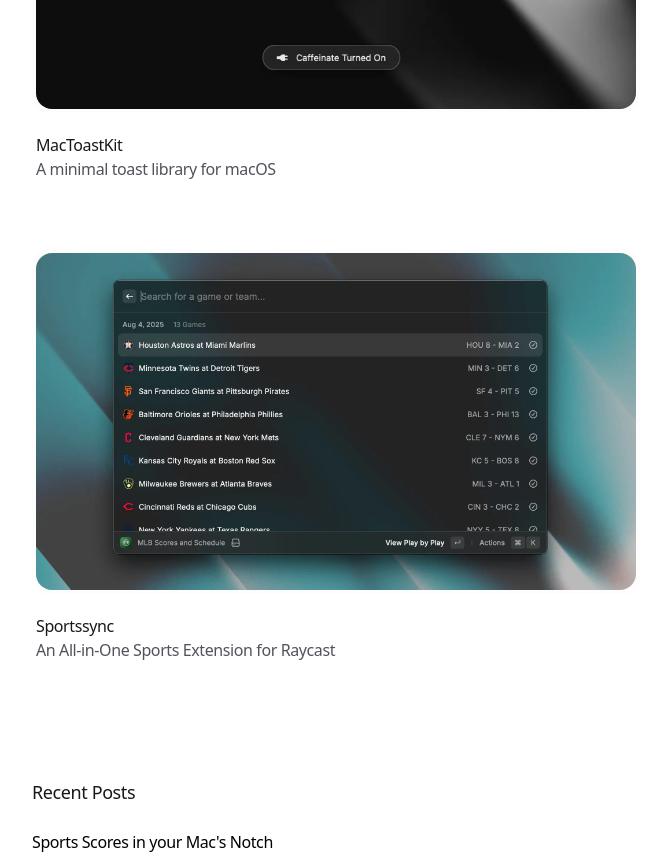
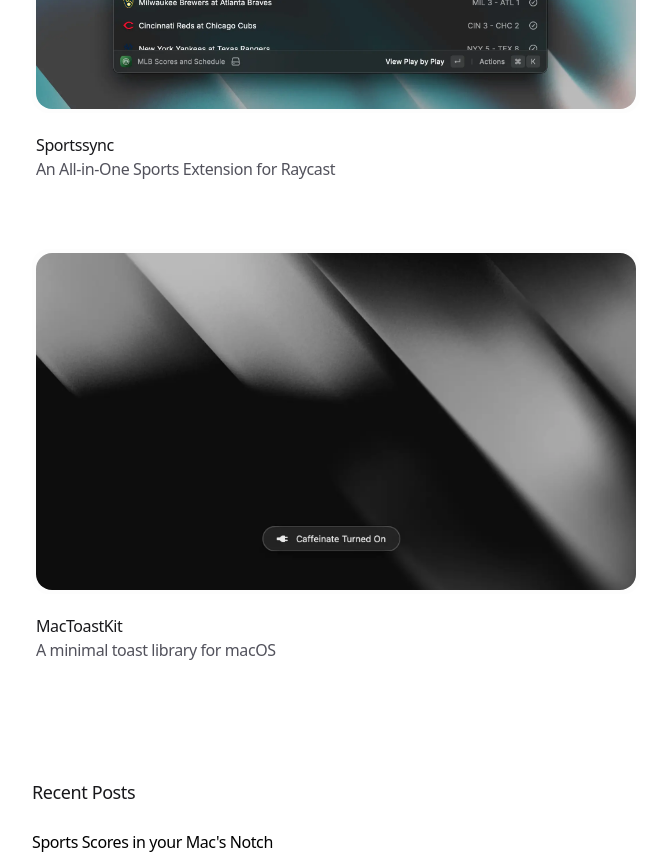
Before and after one commit to daniyalmaster693/daniyalmaster.com, a Next.js app: page / in a window 1280 px wide. Shown: the part 1580-2442 px from the top of the page, without its empty margins (304-971 px from the left). Built offline with nearby package versions, Linux system fonts and the light colour scheme.

Commit message:
Updated SuperCorners image

```diff
--- a/app/data.ts
+++ b/app/data.ts
@@ -17,16 +17,23 @@
   {
     name: 'SuperCorners',
     description: "Supercharge your Mac's Corners",
-    link: 'https://supercorners.vercel.app',
+    link: 'https://github.com/daniyalmaster693/SuperCorners',
     image: '/SuperCorners-1.webp',
     id: 'project1',
   },
   {
     name: 'MenuScores',
     description: 'Live Scores, Designed for Mac',
-    link: 'https://menuscores.vercel.app',
+    link: 'https://github.com/daniyalmaster693/MenuScores',
     image: '/MenuScores-1.webp',
     id: 'project2',
+  },
+  {
+    name: 'Sportssync',
+    description: 'An All-in-One Sports Extension for Raycast',
+    link: 'https://www.raycast.com/daniyal_master/sportssync',
+    image: '/Sportssync-1.webp',
+    id: 'project4',
   },
   {
     name: 'MacToastKit',
@@ -34,13 +41,6 @@
     link: 'https://swiftpackageindex.com/daniyalmaster693/MacToastKit',
     image: '/MacToastKit-1.webp',
     id: 'project3',
-  },
-  {
-    name: 'Sportssync',
-    description: 'An All-in-One Sports Extension for Raycast',
-    link: 'https://www.raycast.com/daniyal_master/sportssync',
-    image: '/Sportssync-1.webp',
-    id: 'project4',
   },
 ]
 
```
Also changed, not shown: public/SuperCorners-1.webp.
